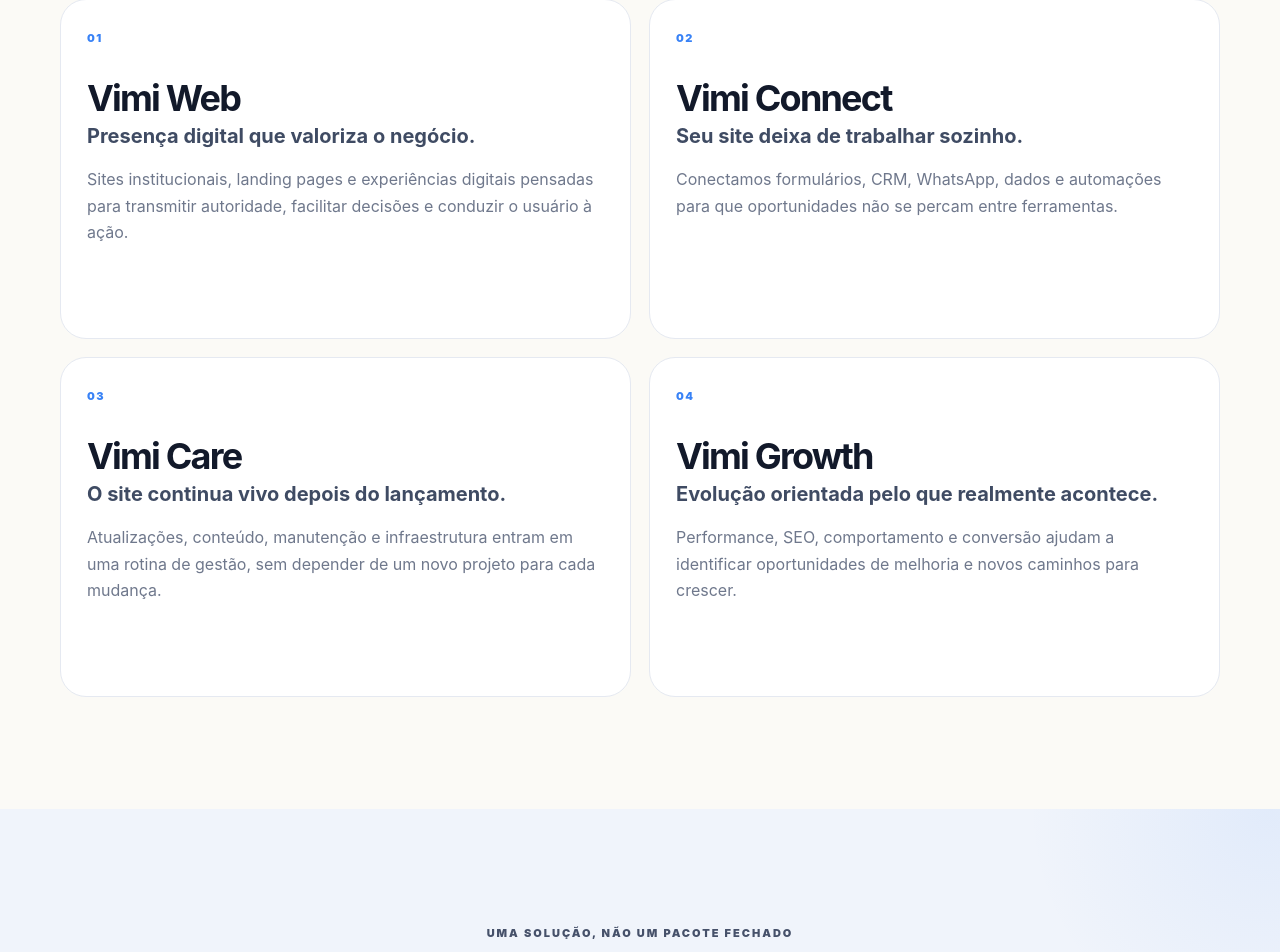
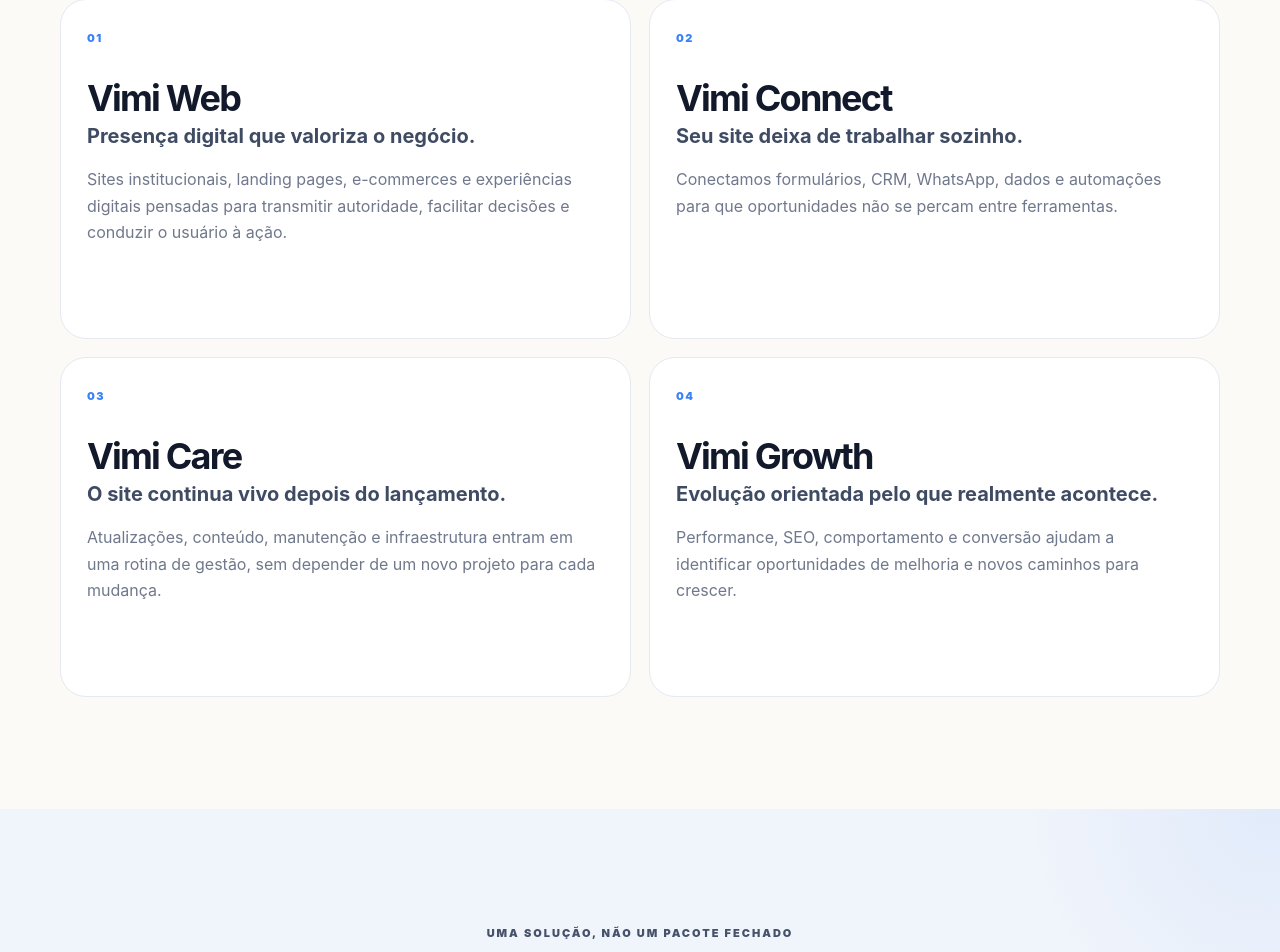
Before and after one commit to vitormiek/Testes, a Next.js app: page /solucoes in a window 1280 px wide. Shown: the part 775-1727 px from the top of the page. Built offline with nearby package versions, Linux system fonts and the light colour scheme.

Commit message:
Add ecommerce to Vimi solutions

```diff
--- a/app/solucoes/page.tsx
+++ b/app/solucoes/page.tsx
@@ -8,7 +8,7 @@ export default function SolucoesPage(){
     <main className="marketing-page">
       <section className="page-hero"><div className="container"><span className="eyebrow">Soluções Vimi</span><h1>Uma operação web que acompanha o negócio.</h1><p>Não entregamos apenas uma página bonita. Estruturamos presença, conversão, conexões e evolução contínua em torno do que sua empresa precisa alcançar.</p><a className="pill primary" href="/#diagnostico">Conte seu cenário <span>↗</span></a></div></section>
       <section className="section"><div className="container solution-detail-grid">
-        <article className="solution-detail"><span>01</span><h2>Vimi Web</h2><h3>Presença digital que valoriza o negócio.</h3><p>Sites institucionais, landing pages e experiências digitais pensadas para transmitir autoridade, facilitar decisões e conduzir o usuário à ação.</p></article>
+        <article className="solution-detail"><span>01</span><h2>Vimi Web</h2><h3>Presença digital que valoriza o negócio.</h3><p>Sites institucionais, landing pages, e-commerces e experiências digitais pensadas para transmitir autoridade, facilitar decisões e conduzir o usuário à ação.</p></article>
         <article className="solution-detail"><span>02</span><h2>Vimi Connect</h2><h3>Seu site deixa de trabalhar sozinho.</h3><p>Conectamos formulários, CRM, WhatsApp, dados e automações para que oportunidades não se percam entre ferramentas.</p></article>
         <article className="solution-detail"><span>03</span><h2>Vimi Care</h2><h3>O site continua vivo depois do lançamento.</h3><p>Atualizações, conteúdo, manutenção e infraestrutura entram em uma rotina de gestão, sem depender de um novo projeto para cada mudança.</p></article>
         <article className="solution-detail"><span>04</span><h2>Vimi Growth</h2><h3>Evolução orientada pelo que realmente acontece.</h3><p>Performance, SEO, comportamento e conversão ajudam a identificar oportunidades de melhoria e novos caminhos para crescer.</p></article>
```
